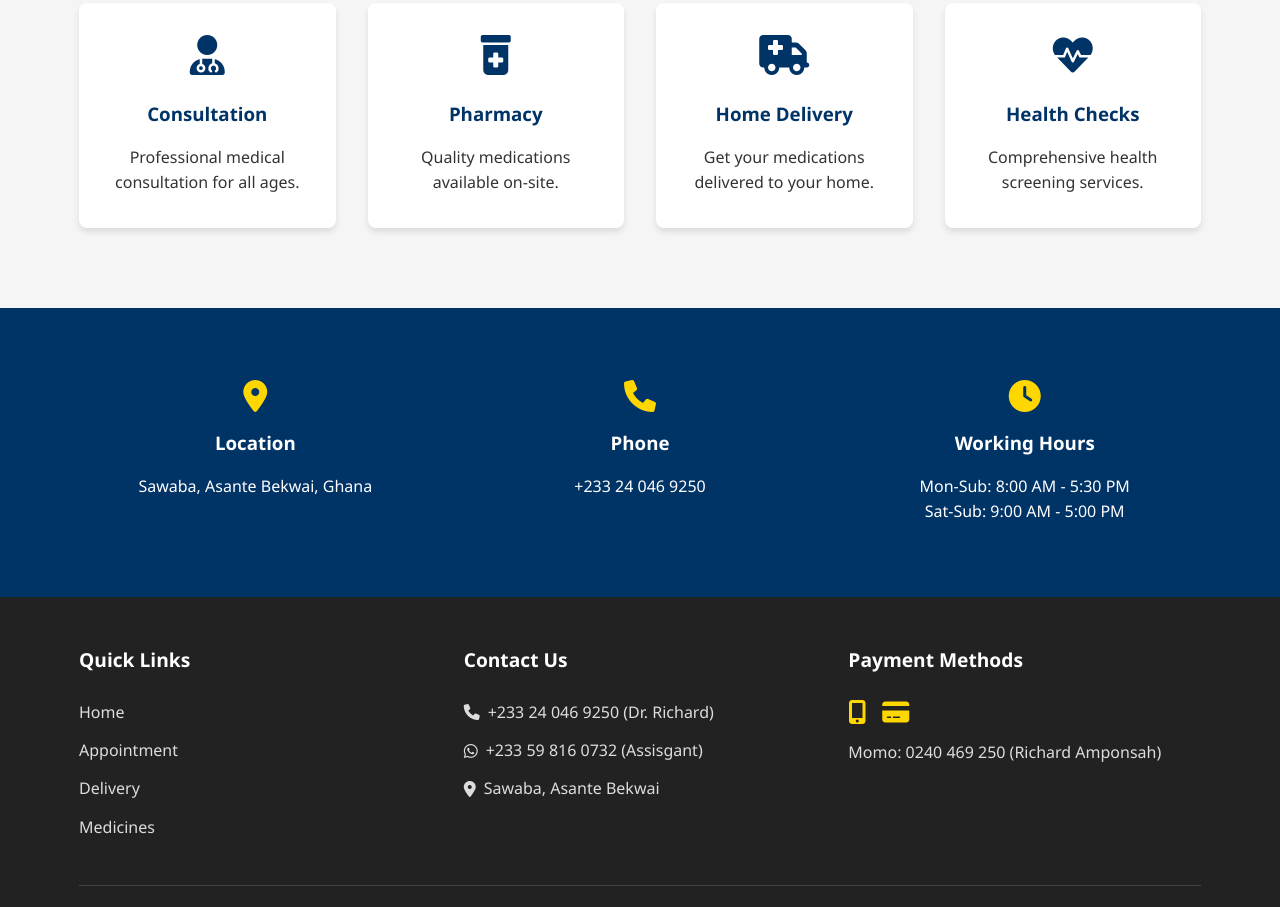
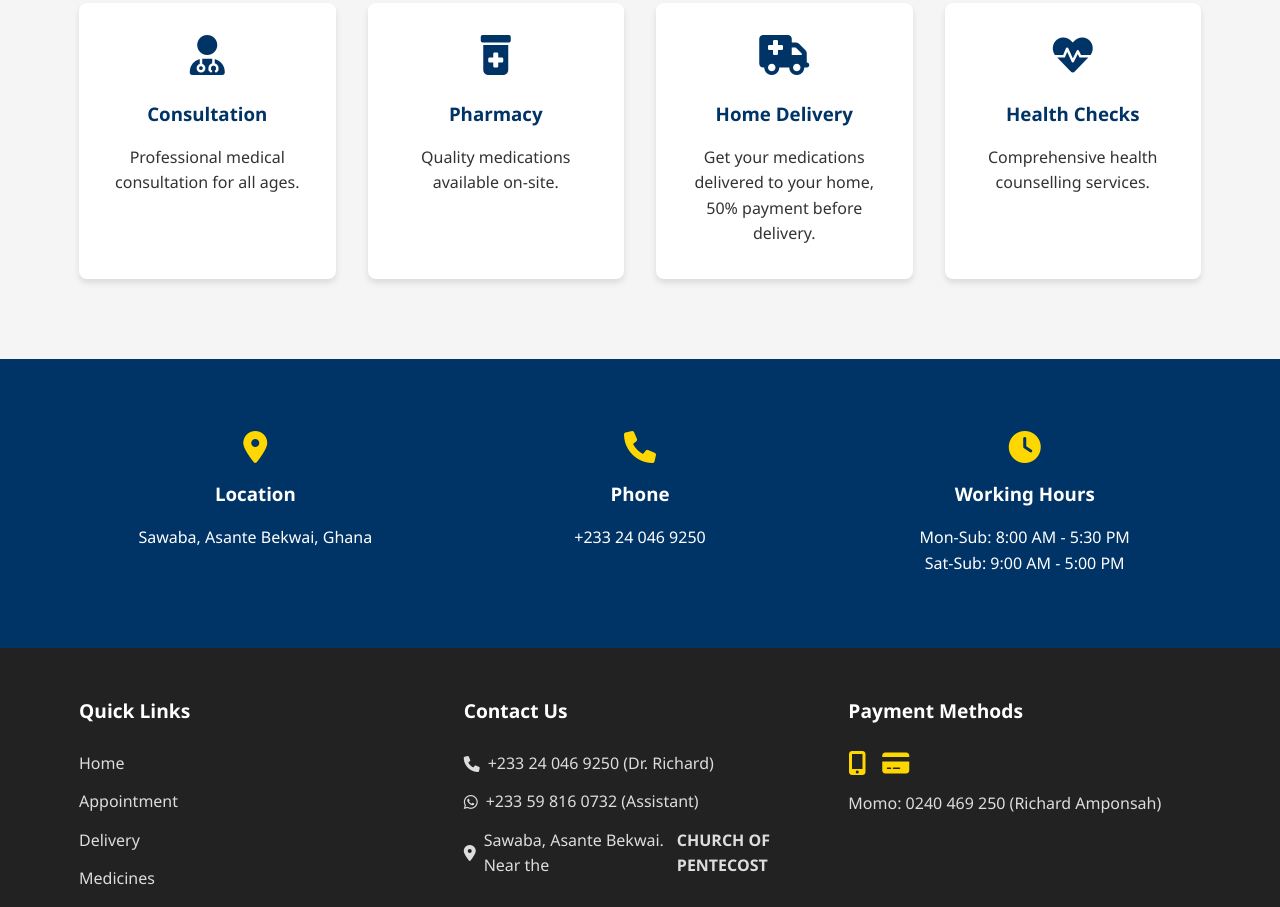
Before and after one commit to Zaroo1/Pharmacy, a plain HTML site: page index.html in a window 1280 px wide. Shown: the part 929-1836 px from the top of the page. Drawn offline with Linux system fonts and the light colour scheme.

Commit message:
Update index.html

```diff
--- a/index.html
+++ b/index.html
@@ -75,12 +75,12 @@
                 <div class="service-card">
                     <i class="fas fa-ambulance"></i>
                     <h3>Home Delivery</h3>
-                    <p>Get your medications delivered to your home.</p>
+                    <p>Get your medications delivered to your home, 50% payment before delivery. </p>
                 </div>
                 <div class="service-card">
                     <i class="fas fa-heartbeat"></i>
                     <h3>Health Checks</h3>
-                    <p>Comprehensive health screening services.</p>
+                    <p>Comprehensive health counselling services.</p>
                 </div>
             </div>
         </div>
@@ -124,8 +124,8 @@
                 <div class="footer-section">
                     <h3>Contact Us</h3>
                     <p><i class="fas fa-phone"></i> +233 24 046 9250 (Dr. Richard)</p>
-                    <p><i class="fab fa-whatsapp"></i> +233 59 816 0732 (Assisgant)</p>
-                    <p><i class="fas fa-map-marker-alt"></i> Sawaba, Asante Bekwai</p>
+                    <p><i class="fab fa-whatsapp"></i> +233 59 816 0732 (Assistant)</p>
+                    <p><i class="fas fa-map-marker-alt"></i> Sawaba, Asante Bekwai. Near the <strong>CHURCH OF PENTECOST</strong></p>
                 </div>
                 <div class="footer-section">
                     <h3>Payment Methods</h3>
```
